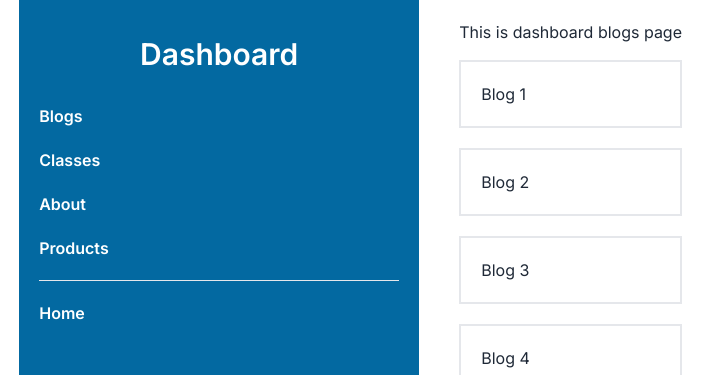
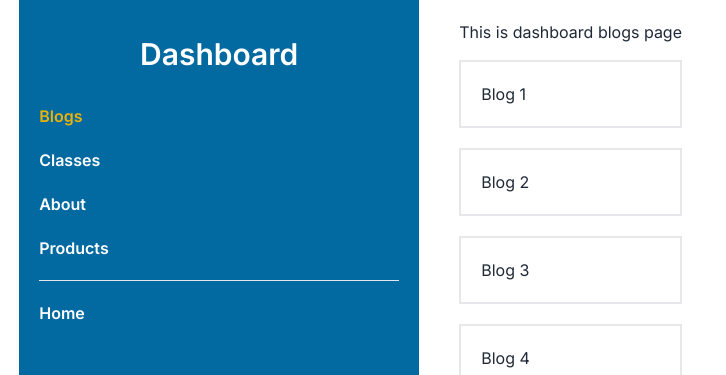
Before and after one commit to KhanZiaul/Next.js-Practice, a Next.js app: page /dashboard/blogs in a window 1280 px wide. Shown: the top 375 px of the page, without its empty margins (0-726 px from the left). Built offline with nearby package versions, Linux system fonts and the light colour scheme.

Commit message:
NavLink added in sidebar

```diff
--- a/src/app/dashboard/sidebar.jsx
+++ b/src/app/dashboard/sidebar.jsx
@@ -1,17 +1,41 @@
+import NavLink from '@/components/NavLink/NavLink';
 import Link from 'next/link';
 import React from 'react';
 
 const Sidebar = () => {
+
+    const routes = [
+        {
+            pathName: "Blogs",
+            href: "/dashboard/blogs"
+        },
+        {
+            pathName: "Classes",
+            href: "/dashboard/classes"
+        },
+        {
+            pathName: "About",
+            href: "/dashboard/dashboardAbout"
+        },
+        {
+            pathName: "Products",
+            href: "/dashboard/products"
+        },
+    ]
+
     return (
         <aside className='bg-sky-700 text-white font-semibold p-5 w-[400px] h-[100vh]'>
             <h2 className='text-3xl text-center pt-4'>Dashboard</h2>
             <div className='flex flex-col gap-5 mt-8'>
-                <Link href="/dashboard/blogs">Blogs</Link>
-                <Link href="/dashboard/classes">Classes</Link>
-                <Link href="/dashboard/dashboardAbout">About</Link>
-                <Link href="/dashboard/products">Products</Link>
+                {
+                    routes.map((route) => {
+                        return (
+                            <NavLink key={route.pathName} activeClassName="text-yellow-500" href={route.href}>{route.pathName}</NavLink>
+                        )
+                    })
+                }
                 <hr />
-                <Link href="/">Home</Link>
+                <NavLink href="/" exact={true} activeClassName="text-yellow-500" >Home</NavLink>
             </div>
         </aside>
     );
```
